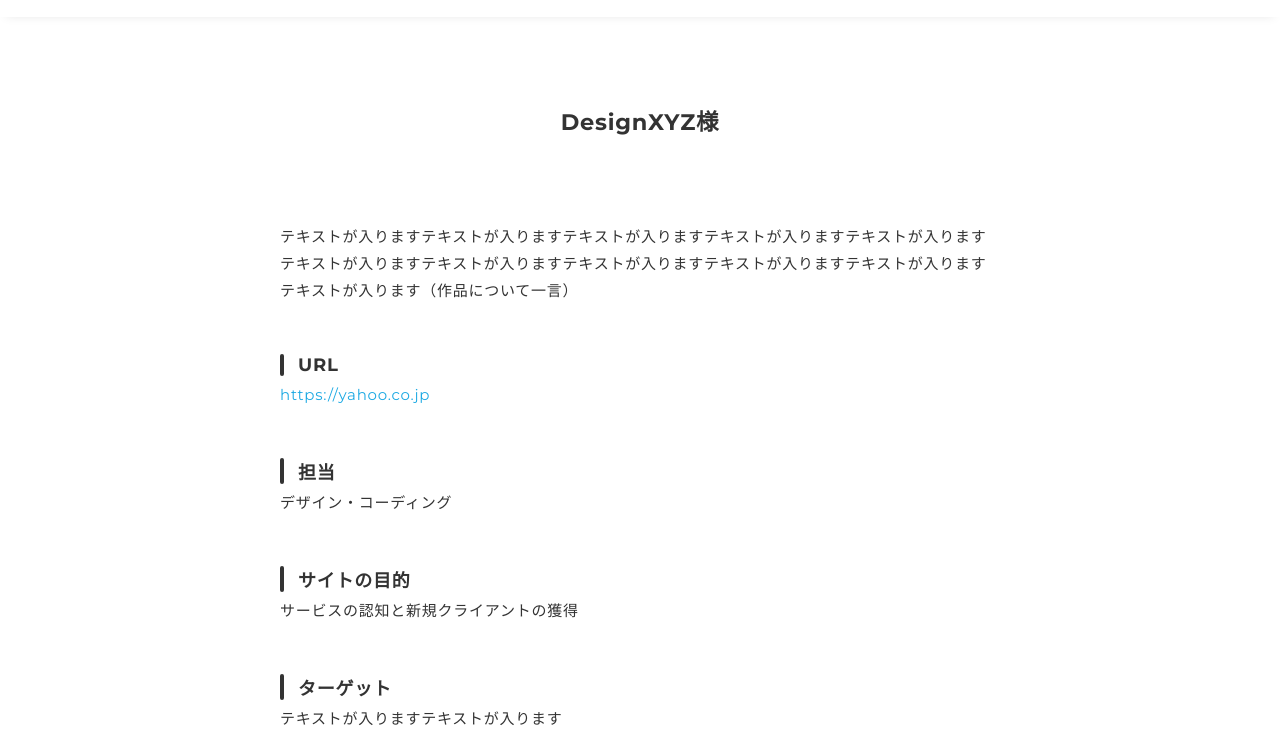
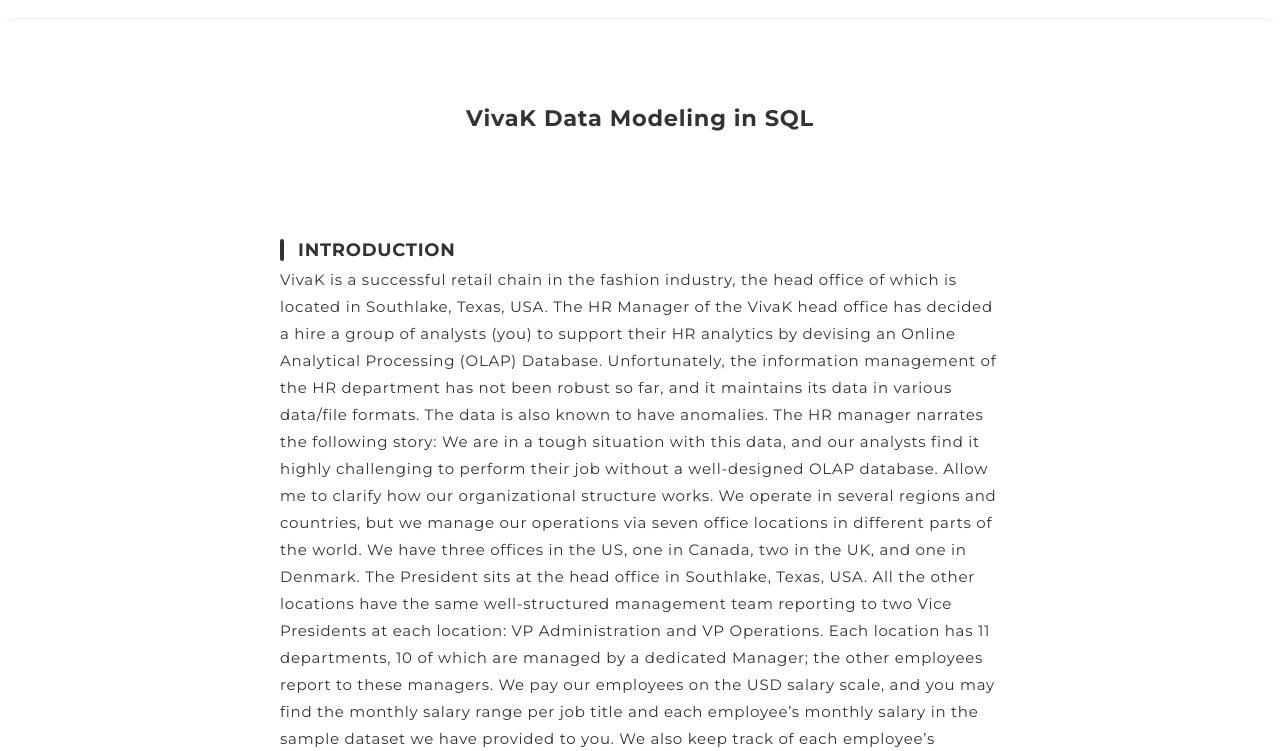
Before and after one commit to MihoFukushi/MihoFukushi.github.io, a plain HTML site: page analytics1.html in a window 1280 px wide. Shown: the part 49-800 px from the top of the page. Drawn offline with nearby package versions, Linux system fonts and the light colour scheme.

Commit message:
Update analytics1.html

```diff
--- a/analytics1.html
+++ b/analytics1.html
@@ -44,16 +44,16 @@
 
       <article class="article">
         <div class="article-container">
-          <h2 class="article-title">DesignXYZ様</h2>
+          <h2 class="article-title">VivaK Data Modeling in SQL</h2>
           <div class="article-body">
             <p>
               <img src="img/works-sample.jpg" alt="">
             </p>
-            <p>
-              テキストが入りますテキストが入りますテキストが入りますテキストが入りますテキストが入りますテキストが入りますテキストが入りますテキストが入りますテキストが入りますテキストが入りますテキストが入ります（作品について一言）
-            </p>
-            <h3>URL</h3>
-            <p><a href="https://yahoo.co.jp" target="_blank" rel="noopener">https://yahoo.co.jp</a></p>
+            <h3>INTRODUCTION</h3>
+            <p>VivaK is a successful retail chain in the fashion industry, the head office of which is located in Southlake, Texas, USA. The HR Manager of the VivaK head office has decided a hire a group of analysts (you) to support their HR analytics by devising an Online Analytical Processing (OLAP) Database. Unfortunately, the information management of the HR department has not been robust so far, and it maintains its data in various data/file formats. The data is also known to have anomalies. The HR manager narrates the following story:
+
+              We are in a tough situation with this data, and our analysts find it highly challenging to perform their job without a well-designed OLAP database. Allow me to clarify how our organizational structure works. We operate in several regions and countries, but we manage our operations via seven office locations in different parts of the world. We have three offices in the US, one in Canada, two in the UK, and one in Denmark. The President sits at the head office in Southlake, Texas, USA. All the other locations have the same well-structured management team reporting to two Vice Presidents at each location: VP Administration and VP Operations. Each location has 11 departments, 10 of which are managed by a dedicated Manager; the other employees report to these managers. We pay our employees on the USD salary scale, and you may find the monthly salary range per job title and each employee’s monthly salary in the sample dataset we have provided to you. We also keep track of each employee’s dependents. Our data designer made an error and called the “location_id” column in employees data “department_id”.
+              </p>
             <h3>担当</h3>
             <p>デザイン・コーディング</p>
             <h3>サイトの目的</h3>
```
